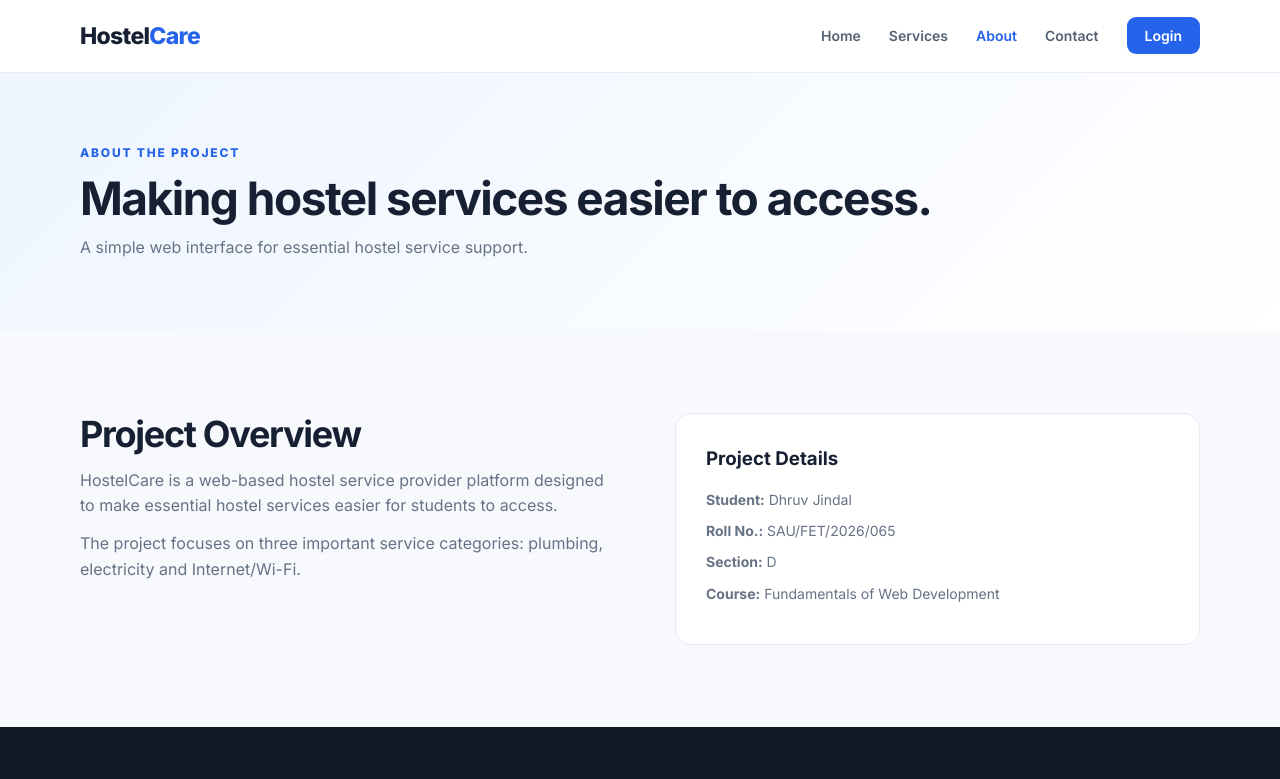
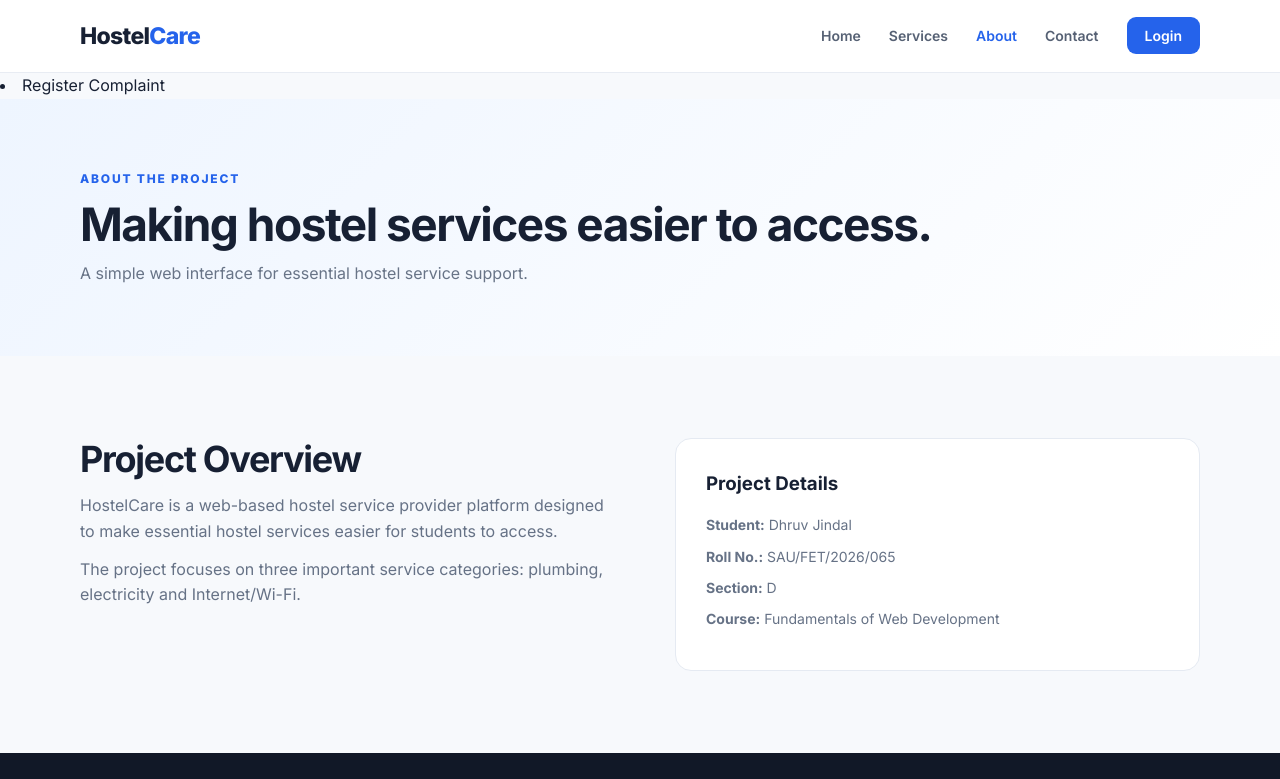
Before and after one commit to DhruvJindal065/task-6-hostelcare, a plain HTML site: page about.html in a window 1280 px wide. Shown: the top 779 px of the page. Drawn offline with Linux system fonts and the light colour scheme.

Commit message:
Fix HTML structure and add complaint link

```diff
--- a/about.html
+++ b/about.html
@@ -1,5 +1,5 @@
 <!DOCTYPE html>
 <html lang="en"><head><meta charset="UTF-8"><meta name="viewport" content="width=device-width, initial-scale=1.0"><title>About | HostelCare</title><link rel="stylesheet" href="style.css"></head>
-<body><header class="header"><nav class="navbar container"><a href="index.html" class="logo">Hostel<span>Care</span></a><ul class="nav-links"><li><a href="index.html">Home</a></li><li><a href="services.html">Services</a></li><li><a class="active" href="about.html">About</a></li><li><a href="contact.html">Contact</a></li><li><a class="nav-btn" href="login.html">Login</a></li></ul></nav></header>
+<body><header class="header"><nav class="navbar container"><a href="index.html" class="logo">Hostel<span>Care</span></a><ul class="nav-links"><li><a href="index.html">Home</a></li><li><a href="services.html">Services</a></li><li><a class="active" href="about.html">About</a></li><li><a href="contact.html">Contact</a></li><li><a class="nav-btn" href="login.html">Login</a></li></ul></nav></header><li><a href="complaint.html">Register Complaint</a></li>
 <main><section class="page-hero"><div class="container"><p class="eyebrow">ABOUT THE PROJECT</p><h1>Making hostel services easier to access.</h1><p>A simple web interface for essential hostel service support.</p></div></section><section class="section"><div class="container two-column about-content"><div><h2>Project Overview</h2><p>HostelCare is a web-based hostel service provider platform designed to make essential hostel services easier for students to access.</p><p>The project focuses on three important service categories: plumbing, electricity and Internet/Wi-Fi.</p></div><div class="info-box"><h3>Project Details</h3><p><strong>Student:</strong> Dhruv Jindal</p><p><strong>Roll No.:</strong> SAU/FET/2026/065</p><p><strong>Section:</strong> D</p><p><strong>Course:</strong> Fundamentals of Web Development</p></div></div></section></main>
 <footer class="footer"><div class="container footer-grid"><div><a href="index.html" class="logo footer-logo">Hostel<span>Care</span></a><p>Essential hostel service support in one place.</p></div><div><h4>Student</h4><a href="services.html">Services</a><a href="contact.html">Contact</a><a href="login.html">Login</a></div><div><h4>Project</h4><p>Dhruv Jindal</p><p>Roll No. 065 · Section D</p></div></div><div class="copyright">© 2026 HostelCare · Fundamentals of Web Development</div></footer></body></html>
```
